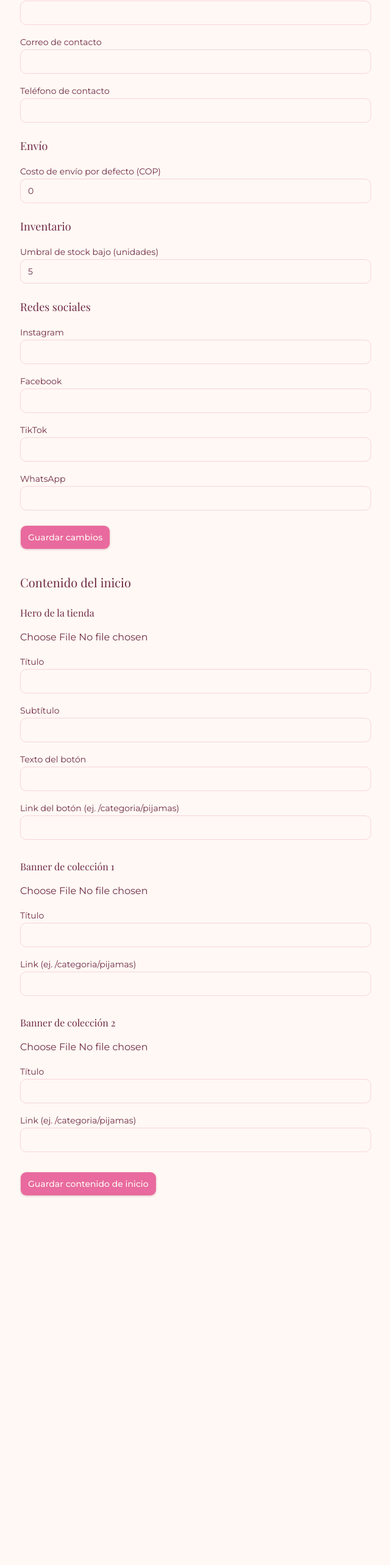
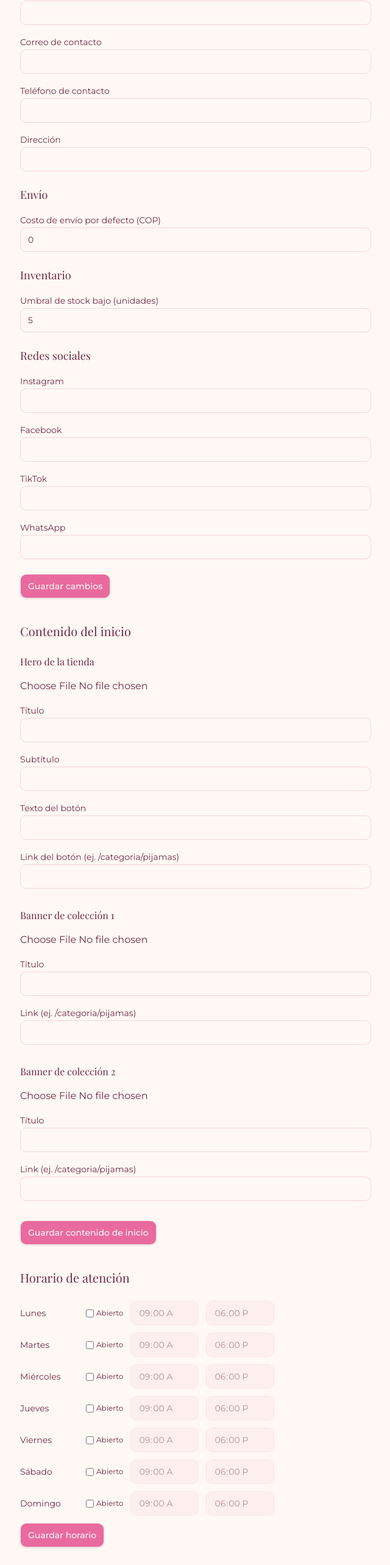
Before and after one commit to elkintab8307/merylay-boutique, a Next.js app: page /superadmin/ajustes in a window 1280 px wide. Shown: the part 208-2774 px from the top of the page at 61% size, without its empty margins (55-695 px from the left). Before the commit the page ends 2209 px from the top, so only its background shows below. Built offline with nearby package versions, Linux system fonts and the light colour scheme; no server answers; the database is empty.

Commit message:
feat: direccion y horario editables desde Ajustes

```diff
--- a/src/app/superadmin/ajustes/actions.ts
+++ b/src/app/superadmin/ajustes/actions.ts
@@ -14,6 +14,7 @@ import {
   type BannerContenido,
 } from "@/lib/validation/home-contenido";
 import { subirImagenBanner } from "@/lib/admin/upload-banner-image";
+import { horarioSchema, type Horario } from "@/lib/validation/horario";
 
 export async function guardarAjustes(
   input: StoreSettingsInput,
@@ -118,3 +119,25 @@ export async function guardarContenidoHome(
   revalidatePath("/");
   return {};
 }
+
+export async function guardarHorario(horario: Horario): Promise<{ error?: string }> {
+  await requireSuperadmin();
+
+  const parsed = horarioSchema.safeParse(horario);
+  if (!parsed.success) {
+    return { error: "Revisa los datos del horario." };
+  }
+
+  const supabase = await createClient();
+  const { error } = await supabase
+    .from("store_settings")
+    .upsert({ key: "horario", value: parsed.data }, { onConflict: "key" });
+
+  if (error) {
+    return { error: "No se pudo guardar el horario." };
+  }
+
+  revalidatePath("/superadmin/ajustes");
+  revalidatePath("/");
+  return {};
+}
--- a/src/app/superadmin/ajustes/ajustes-form.tsx
+++ b/src/app/superadmin/ajustes/ajustes-form.tsx
@@ -82,6 +82,15 @@ export function AjustesForm({
             <p className="text-sm text-red-600">
               {errors.contactoTelefono.message}
             </p>
+          )}
+        </div>
+        <div>
+          <label htmlFor="direccion" className="text-sm text-brand-ciruela">
+            Dirección
+          </label>
+          <Input id="direccion" {...register("direccion")} />
+          {errors.direccion && (
+            <p className="text-sm text-red-600">{errors.direccion.message}</p>
           )}
         </div>
       </div>
--- /dev/null
+++ b/src/app/superadmin/ajustes/horario-form.tsx
@@ -0,0 +1,82 @@
+"use client";
+
+import { useState } from "react";
+import { useForm, useFieldArray } from "react-hook-form";
+import { zodResolver } from "@hookform/resolvers/zod";
+import { z } from "zod";
+import { horarioSchema, DIA_LABEL, type Horario } from "@/lib/validation/horario";
+import { guardarHorario } from "./actions";
+import { Button } from "@/components/ui/button";
+import { Input } from "@/components/ui/input";
+
+const formSchema = z.object({ dias: horarioSchema });
+type FormValues = z.infer<typeof formSchema>;
+
+export function HorarioForm({ defaultValues }: { defaultValues: Horario }) {
+  const [serverError, setServerError] = useState<string | null>(null);
+  const [success, setSuccess] = useState(false);
+
+  const {
+    control,
+    register,
+    handleSubmit,
+    watch,
+    formState: { isSubmitting },
+  } = useForm<FormValues>({
+    resolver: zodResolver(formSchema),
+    defaultValues: { dias: defaultValues },
+  });
+
+  const { fields } = useFieldArray({ control, name: "dias" });
+  const diasActuales = watch("dias");
+
+  const onSubmit = async (data: FormValues) => {
+    setServerError(null);
+    setSuccess(false);
+    try {
+      const result = await guardarHorario(data.dias);
+      if (result?.error) {
+        setServerError(result.error);
+        return;
+      }
+      setSuccess(true);
+    } catch {
+      setServerError("No se pudo guardar el horario.");
+    }
+  };
+
+  return (
+    <form onSubmit={handleSubmit(onSubmit)} className="flex max-w-xl flex-col gap-3">
+      {fields.map((field, index) => (
+        <div key={field.id} className="flex flex-wrap items-center gap-3">
+          <span className="w-24 text-sm text-brand-ciruela">{DIA_LABEL[field.dia]}</span>
+          <label className="flex items-center gap-1 text-xs text-brand-ciruela">
+            <input type="checkbox" {...register(`dias.${index}.abierto` as const)} />
+            Abierto
+          </label>
+          <Input
+            type="time"
+            disabled={!diasActuales[index]?.abierto}
+            className="w-28"
+            {...register(`dias.${index}.desde` as const)}
+          />
+          <Input
+            type="time"
+            disabled={!diasActuales[index]?.abierto}
+            className="w-28"
+            {...register(`dias.${index}.hasta` as const)}
+          />
+        </div>
+      ))}
+      {serverError && <p className="text-sm text-red-600">{serverError}</p>}
+      {success && <p className="text-sm text-green-700">Horario guardado correctamente.</p>}
+      <Button
+        type="submit"
+        disabled={isSubmitting}
+        className="w-fit bg-brand-rosa text-brand-crema hover:bg-brand-rosa/90"
+      >
+        {isSubmitting ? "Guardando..." : "Guardar horario"}
+      </Button>
+    </form>
+  );
+}
--- a/src/app/superadmin/ajustes/page.tsx
+++ b/src/app/superadmin/ajustes/page.tsx
@@ -10,6 +10,8 @@ import {
 } from "@/lib/validation/home-contenido";
 import { AjustesForm } from "./ajustes-form";
 import { HomeContenidoForm } from "./home-contenido-form";
+import { horarioPorDefecto, type Horario } from "@/lib/validation/horario";
+import { HorarioForm } from "./horario-form";
 
 export default async function AjustesPage() {
   const supabase = await createClient();
@@ -81,6 +83,9 @@ export default async function AjustesPage() {
     },
   };
 
+  const horarioStored = valueByKey.get("horario") as Horario | undefined;
+  const horarioDefaultValues = horarioStored ?? horarioPorDefecto();
+
   return (
     <div className="flex flex-col gap-10">
       <div className="flex flex-col gap-6">
@@ -100,6 +105,10 @@ export default async function AjustesPage() {
           banner2ImageActual={bannersStored[1]?.imageUrl ?? null}
         />
       </div>
+      <div className="flex flex-col gap-6">
+        <h2 className="font-heading text-xl text-brand-ciruela">Horario de atención</h2>
+        <HorarioForm defaultValues={horarioDefaultValues} />
+      </div>
     </div>
   );
 }
```
